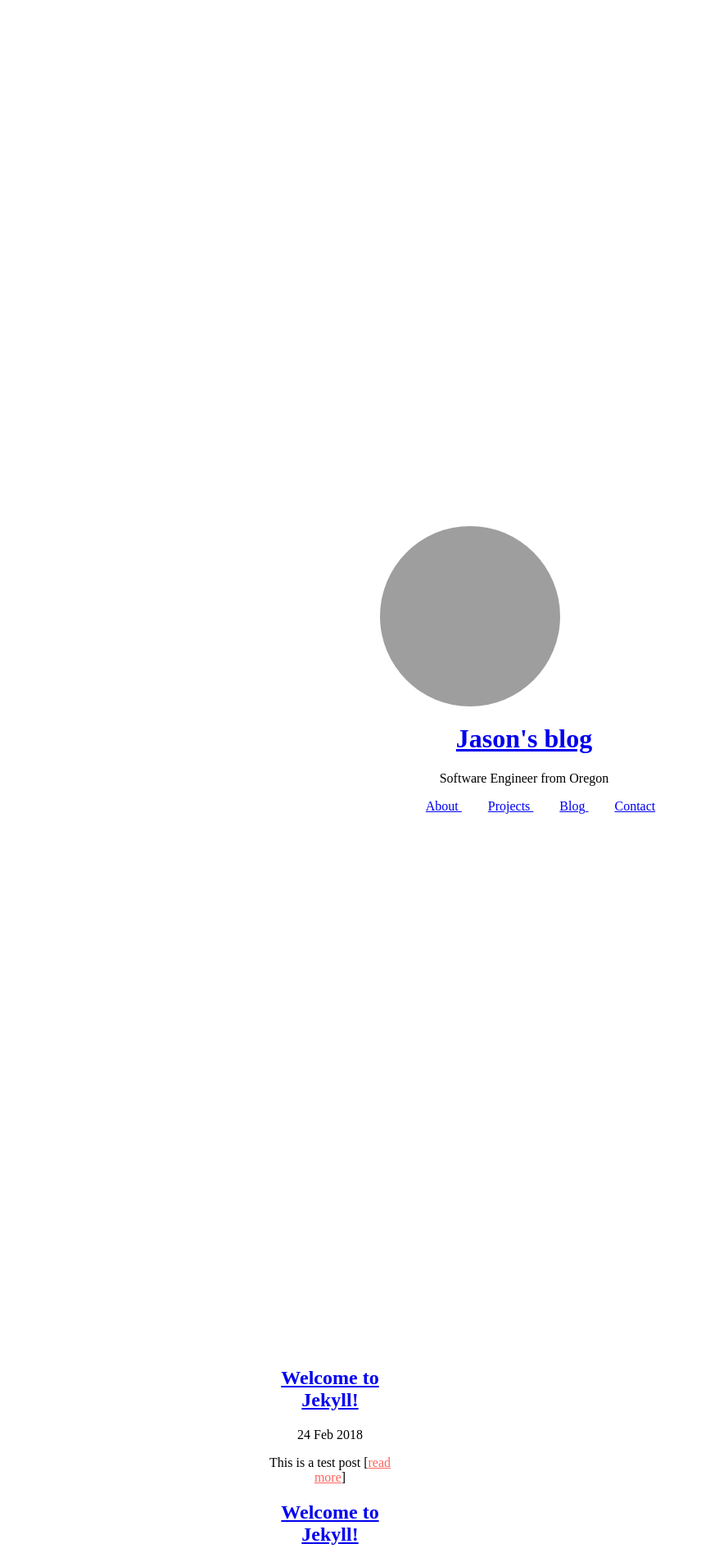
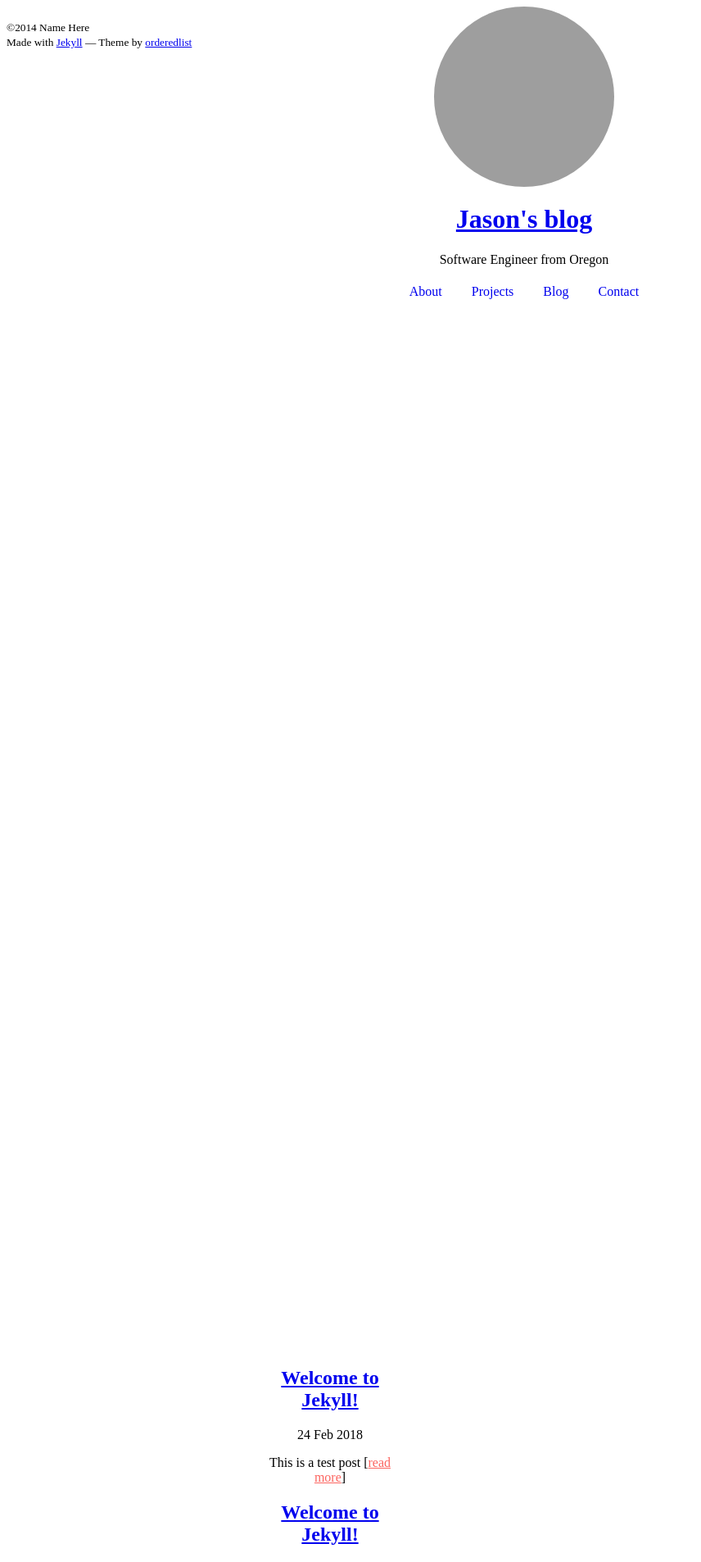
Before and after one commit to jrm1715/new-blog, a Jekyll site: the page built from blog/index.html, in a window 1280 px wide. Shown: the top 1906 px of the page at 82% size, without its empty margins (0-856 px from the left). Built offline with Jekyll 4.4.1, drawn with Linux system fonts in a browser that asks for light colours; grey boxes are pictures that could not be loaded.

Commit message:
stylised nav bar and fixed issue where avatart would become off centered with nav bar styling.

```diff
--- a/_layouts/default.html
+++ b/_layouts/default.html
@@ -16,14 +16,14 @@
         </div>
         <h1><a href="{{ site.baseurl }}/">{{ site.name }}</a></h1>
         <p>{{ site.description }}</p>
-        <nav role="navigation">
+        <div class="nav">
           <ul>
             <li class="nav"><a href=" "> About </a></li>
             <li class="nav"><a href=" "> Projects </a></li>
             <li class="nav"><a href="/blog"> Blog </a></li>
             <li class="nav"><a href=" "> Contact </a></li>
           </ul>
-        </nav>
+        </div>
       </header>
     </div>
     <div class="content">
--- a/css/style.css
+++ b/css/style.css
@@ -9,23 +9,36 @@
                        "... footer ...";
 }
 
-li {
+ .avatar-container {
+  display: block;
+  margin-left: auto;
+  margin-right: auto;
+}
+
+.nav ul {
+  margin: 0;
+  padding: 5px;
+  list-style-type: none;
+  text-align: center;
+
+}
+
+.nav ul li {
   display: inline;
 }
 
-li a {
-  padding: 14px 16px;
+.nav ul li a {
+  text-decoration: none;
+  padding: 2em 1em;
+
 }
 
-footer {
-  grid-area: footer;
-  text-align: center;
+.nav ul li a:hover {
+
 }
 
+
 .header {
-  display: flex;
-  align-items: center;
-  justify-content: center;
   grid-area: header;
   text-align: center;
 }
```
Also changed, not shown: 5 other files.
